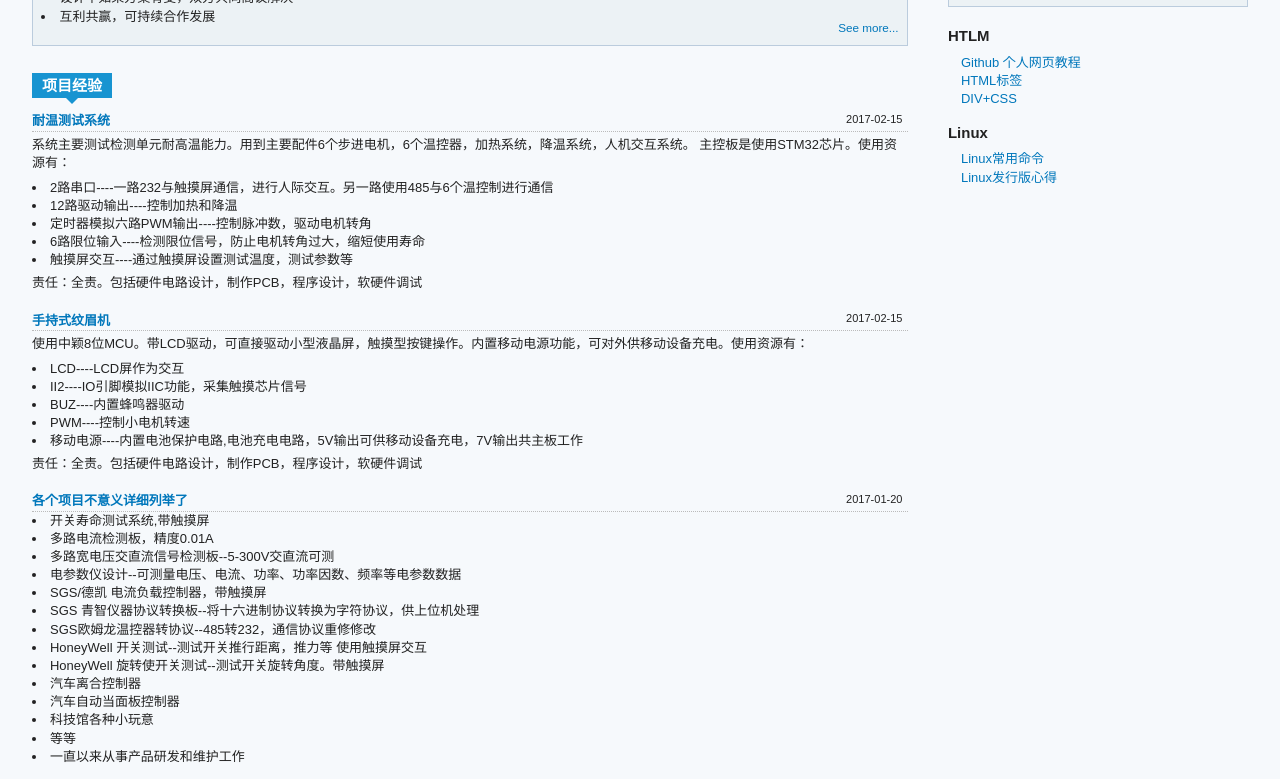
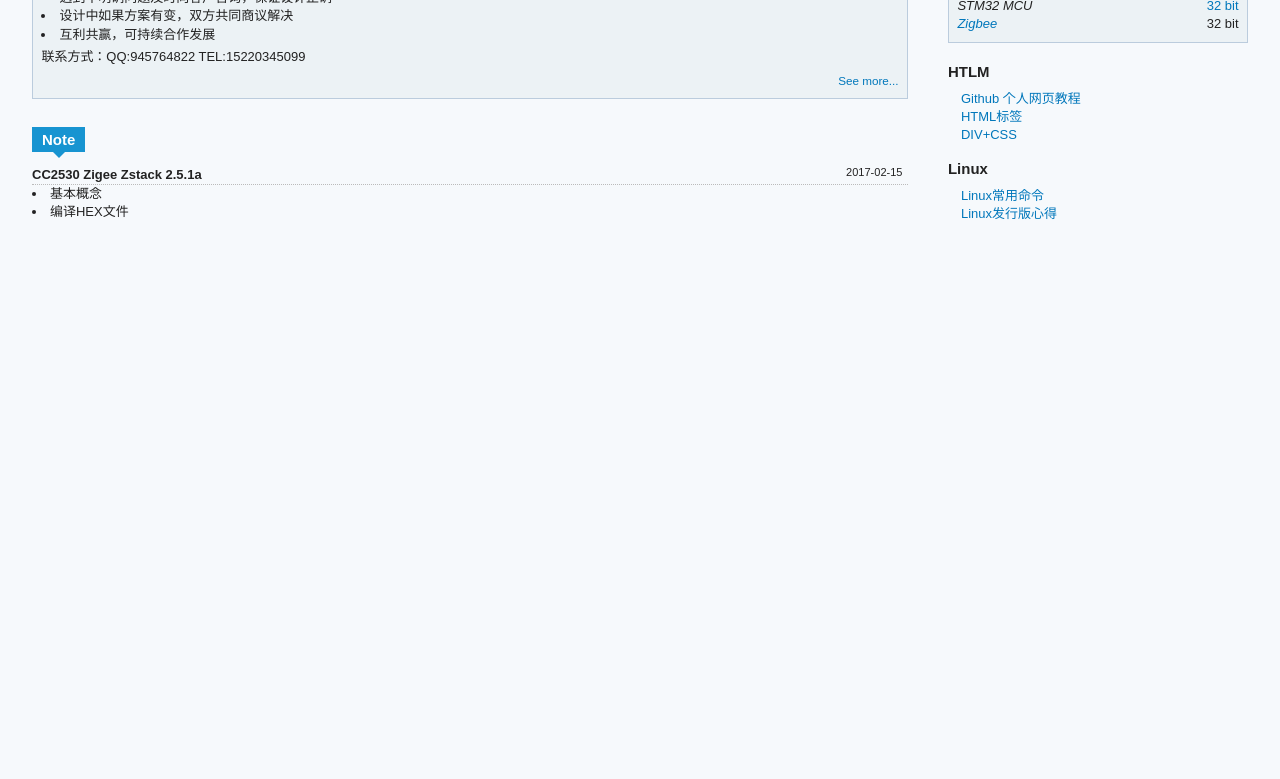
Before and after one commit to skeyzero/skeyzero.github.io, a plain HTML site: page index.html in a window 1280 px wide. Shown: the part 197-976 px from the top of the page. After the commit the page ends 800 px from the top, so only its background shows below. Drawn offline with Linux system fonts and the light colour scheme.

Commit message:
增加在zigbee一些笔记

```diff
--- a/index.html
+++ b/index.html
@@ -6,7 +6,7 @@
     <meta charset="utf-8">
     <title>敛-Skey  N%电子工作室</title>
     <link rel="stylesheet" type="text/css" href="blog.css">
-</head>
+</head>1
 
 <body class="">
     <div id="archnavbar" class="anb-home">
@@ -32,73 +32,24 @@
 							<li>遇到不明确问题及时向客户咨询，保证设计正确</li>
 							<li>设计中如果方案有变，双方共同商议解决</li>
 							<li>互利共赢，可持续合作发展</li>
+							<p>联系方式：QQ:945764822   TEL:15220345099 </p>
 						<p class="readmore"><a href="https://www.baidu.com" title="Learn more about Arch Linux">See more...</a></p>
 					</div>
 
 					<div id="news">
 						<h3>
-							<a font-color:#FFFFFF>项目经验</a>
+							<a font-color:#FFFFFF>Note</a>
 							<span class="arrow"></span>
 						</h3>
 						<h4>
-							<a href="https://www.archlinux.org/news/phasing-out-i686-support/" title="View full article: Phasing out i686 support">
-								耐温测试系统
-							</a>
+								CC2530 Zigee Zstack 2.5.1a
 						</h4>
 						<p class="timestamp">2017-02-15</p>
 						<div class="article-content">
-							<p>
-								系统主要测试检测单元耐高温能力。用到主要配件6个步进电机，6个温控器，加热系统，降温系统，人机交互系统。
-								主控板是使用STM32芯片。使用资源有：
-							</p>
 
-							<li>2路串口----一路232与触摸屏通信，进行人际交互。另一路使用485与6个温控制进行通信</li>
-							<li>12路驱动输出----控制加热和降温</li>
-							<li>定时器模拟六路PWM输出----控制脉冲数，驱动电机转角</li>
-							<li>6路限位输入----检测限位信号，防止电机转角过大，缩短使用寿命</li>
-							<li>触摸屏交互----通过触摸屏设置测试温度，测试参数等</li>
+							<li>基本概念</li>
+							<li>编译HEX文件</li>
 
-							<p>责任：全责。包括硬件电路设计，制作PCB，程序设计，软硬件调试</p>
-						</div>
-
-						<h4>
-							<a href="https://www.archlinux.org/news/xorg-server-1191-is-now-in-extra/" title="View full article: xorg-server 1.19.1 is now in extra">
-								手持式纹眉机
-							</a>
-						</h4>
-
-						<p class="timestamp">2017-02-15</p>
-						<div class="article-content">
-							<p>使用中颖8位MCU。带LCD驱动，可直接驱动小型液晶屏，触摸型按键操作。内置移动电源功能，可对外供移动设备充电。使用资源有：</p>
-							<li>LCD----LCD屏作为交互</li>
-							<li>II2----IO引脚模拟IIC功能，采集触摸芯片信号</li>
-							<li>BUZ----内置蜂鸣器驱动</li>
-							<li>PWM----控制小电机转速</li>
-							<li>移动电源----内置电池保护电路,电池充电电路，5V输出可供移动设备充电，7V输出共主板工作</li>
-							<p>责任：全责。包括硬件电路设计，制作PCB，程序设计，软硬件调试</p>
-						</div>
-
-						<h4>
-							<a href="https://www.archlinux.org/news/openvpn-240-update-requires-administrative-interaction/" title="View full article: OpenVPN 2.4.0 update requires administrative interaction">
-							各个项目不意义详细列举了
-							</a>
-						</h4>
-						<p class="timestamp">2017-01-20</p>
-						<div class="article-content">
-							<li>开关寿命测试系统,带触摸屏</li>
-							<li>多路电流检测板，精度0.01A</li>
-							<li>多路宽电压交直流信号检测板--5-300V交直流可测</li>
-							<li>电参数仪设计--可测量电压、电流、功率、功率因数、频率等电参数数据</li>
-							<li>SGS/德凯 电流负载控制器，带触摸屏</li>
-							<li>SGS 青智仪器协议转换板--将十六进制协议转换为字符协议，供上位机处理</li>
-							<li>SGS欧姆龙温控器转协议--485转232，通信协议重修修改</li>
-							<li>HoneyWell 开关测试--测试开关推行距离，推力等 使用触摸屏交互</li>
-							<li>HoneyWell 旋转使开关测试--测试开关旋转角度。带触摸屏</li>
-							<li>汽车离合控制器</li>
-							<li>汽车自动当面板控制器</li>
-							<li>科技馆各种小玩意</li>
-							<li>等等</li>
-							<li>一直以来从事产品研发和维护工作</li>
 						</div>
 
 					</div>
@@ -115,7 +66,9 @@
 					<table>
 
 						<tbody><tr>
-							<td class="pkg-name"><span class="extra">STC MCU</span></td>
+							<td class="pkg-name"><span class="extra">
+							STC MCU
+							</span></td>
 							<td class="pkg-arch">
 								<a href="https://www.baidu.com" title="Details for kdenetwork-kopete [extra]">8bit</a>
 							</td>
@@ -142,6 +95,14 @@
 							</td>
 						</tr>
 
+						<tr>
+
+							<td class="pkg-name"><span class="testing"><a href="./zigbee.html" title="Details for gnutls [testing]">Zigbee</a></span></td>
+							<td class="pkg-arch">
+								32 bit
+							</td>
+						</tr>
+
 
 					</tbody></table>
 				</div>
```
Also changed, not shown: zigbee.html (added, +42 -0 lines).
